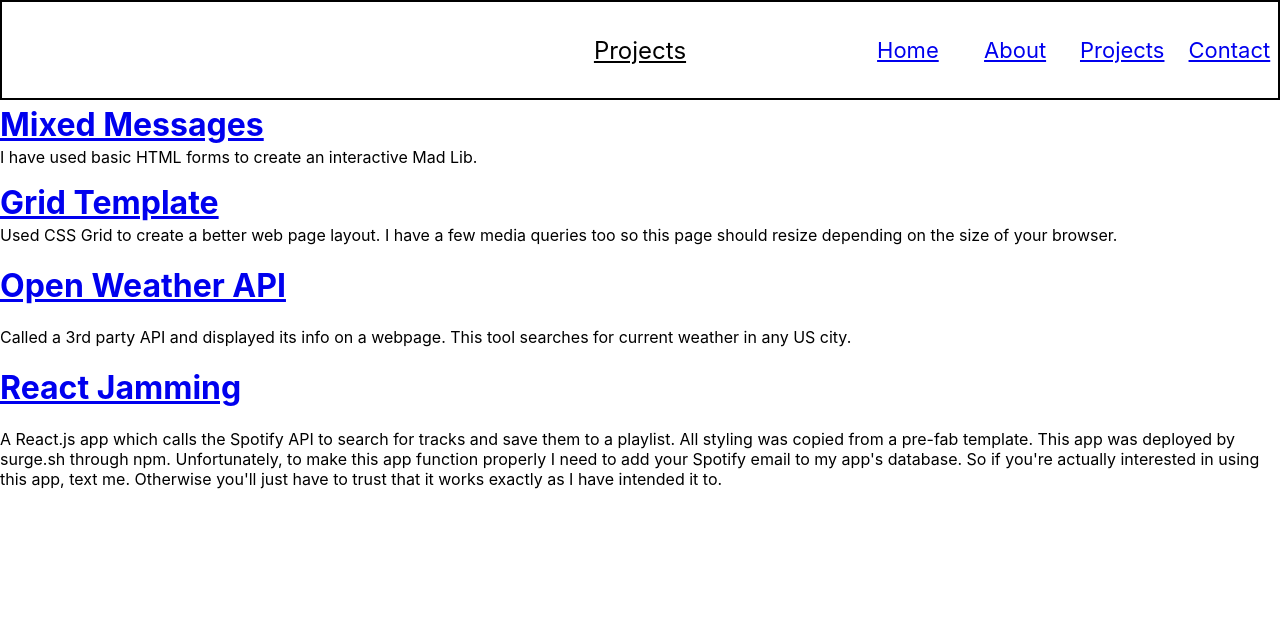
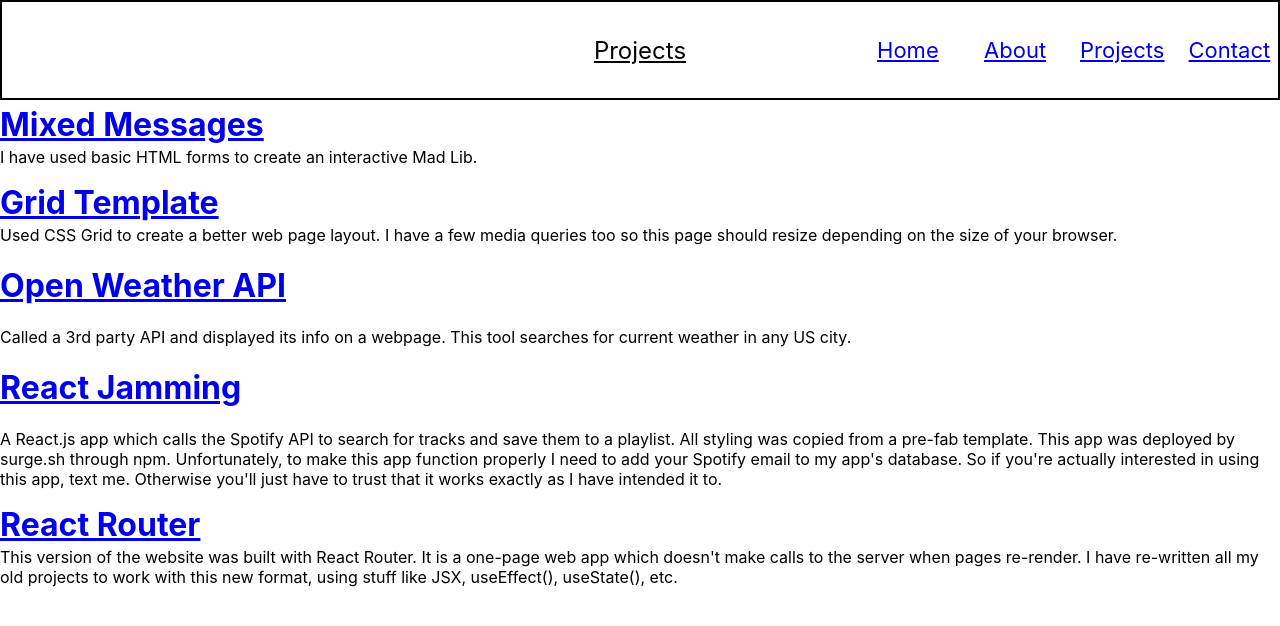
Before and after one commit to coxn1446/coxnswebsite, a React (Create React App) app: page /projects in a window 1280 px wide. Shown: the top 626 px of the page. Built offline with nearby package versions, Linux system fonts and the light colour scheme.

Commit message:
added React Router to projects

```diff
--- a/src/Components/Projects/Projects.js
+++ b/src/Components/Projects/Projects.js
@@ -25,6 +25,10 @@ function Projects(props) {
         <p>
             A React.js app which calls the Spotify API to search for tracks and save them to a playlist. All styling was copied from a pre-fab template. This app was deployed by surge.sh through npm. Unfortunately, to make this app function properly I need to add your Spotify email to my app's database. So if you're actually interested in using this app, text me. Otherwise you'll just have to trust that it works exactly as I have intended it to.
         </p>
+        <Link to="/" className="projectsLink">React Router</Link>
+        <p className="projectsParagraph">
+            This version of the website was built with React Router. It is a one-page web app which doesn't make calls to the server when pages re-render. I have re-written all my old projects to work with this new format, using stuff like JSX, useEffect(), useState(), etc.
+        </p>
     </div>
   );
 }
```
